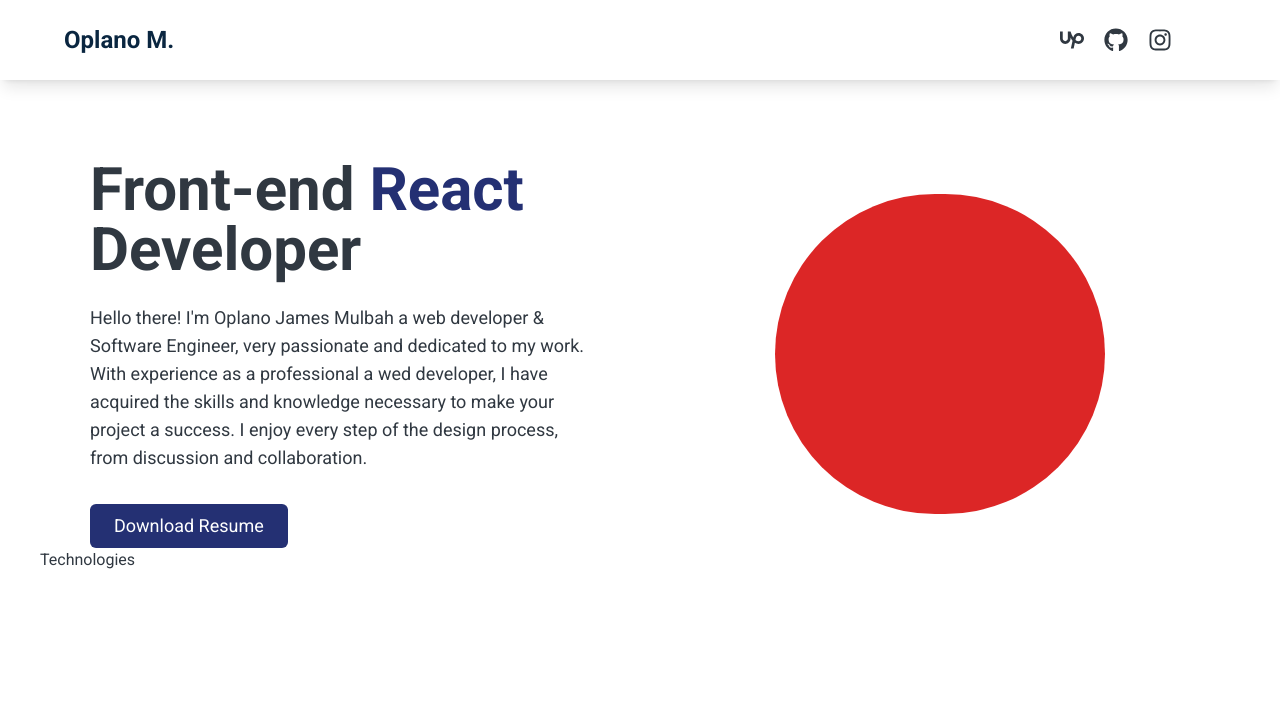
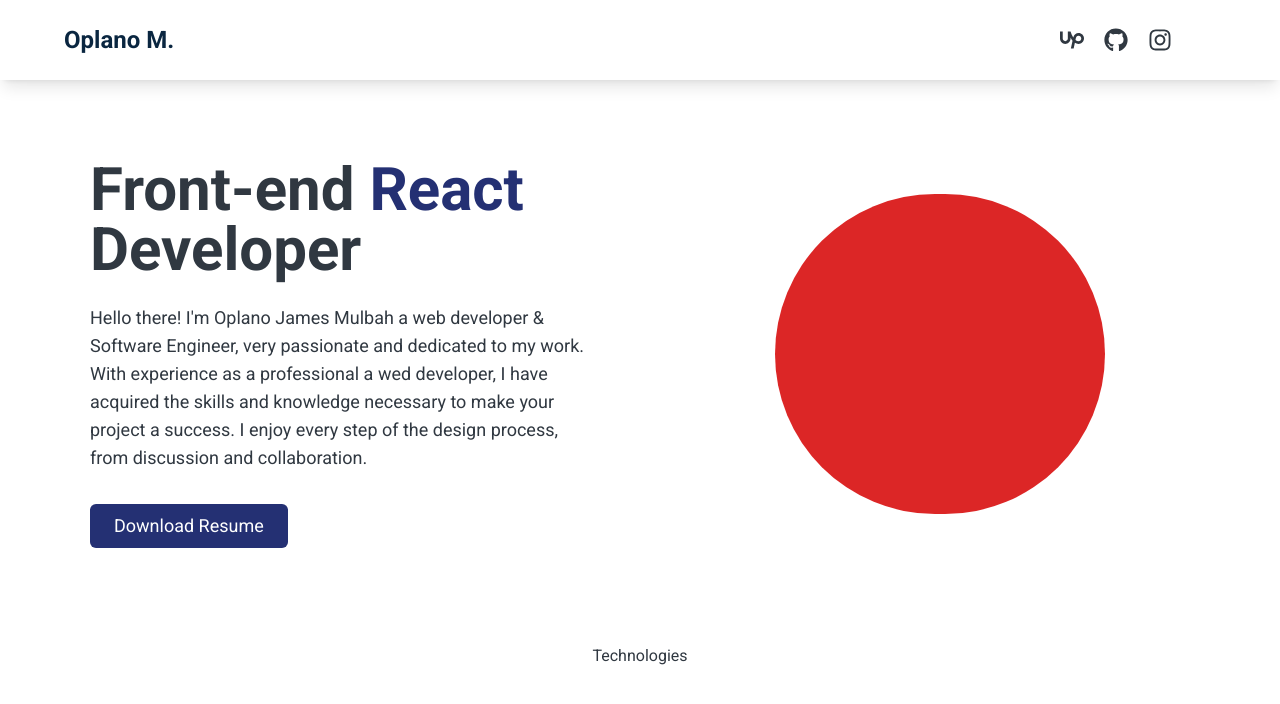
Before and after one commit to mulbahoplanojames/Main--Portfolio--Reactjs, a React (Vite) app: page / in a window 1280 px wide. Shown: the top 704 px of the page. Built offline with nearby package versions, Linux system fonts and the light colour scheme; some icons are missing.

Commit message:
Added the Technologies section as a component to the project to indicated technologies that i am familar with and an effect to the scrolllbar

```diff
--- a/src/Components/Hero/Hero.jsx
+++ b/src/Components/Hero/Hero.jsx
@@ -7,7 +7,7 @@ const Hero = () => {
 		<>
 			<div className='grid md:grid-cols-2 grid-cols-1 md:gap-4 gap-y-9 place-items-center px-2 '>
 				<div className=' md:w-heroContent1 w-full h-fit '>
-					<h1 className='text-6xl font-bold pb-6'>
+					<h1 className='md:text-6xl text-5xl font-bold pb-6'>
 						Front-end <span className='text-2'>React</span> Developer
 					</h1>
 					<p className='text-lg pb-8'>{ABOUT_ME}</p>
--- a/src/Components/Technologies/Technologies.jsx
+++ b/src/Components/Technologies/Technologies.jsx
@@ -1,7 +1,7 @@
 const Technologies = () => {
 	return (
 		<>
-			<div className=''>
+			<div className='mt-24 text-center mb-80'>
 				<h1 className=''>Technologies</h1>
 			</div>
 		</>
--- a/src/index.css
+++ b/src/index.css
@@ -8,3 +8,20 @@
 	font-family: "Roboto", sans-serif;
 	color: #303841;
 }
+
+::-webkit-scrollbar {
+	width: 8px;
+	border-radius: 30px;
+}
+::-webkit-scrollbar-track {
+	background: #243073;
+	border-radius: 20px;
+}
+::-webkit-scrollbar-thumb {
+	background: linear-gradient(to top, #0000, #ffffff, #243073);
+	height: 5px;
+	border-radius: 20px;
+}
+::-webkit-scrollbar-thumb:hover {
+	background: linear-gradient(to top, green, white, #243073);
+}
```
